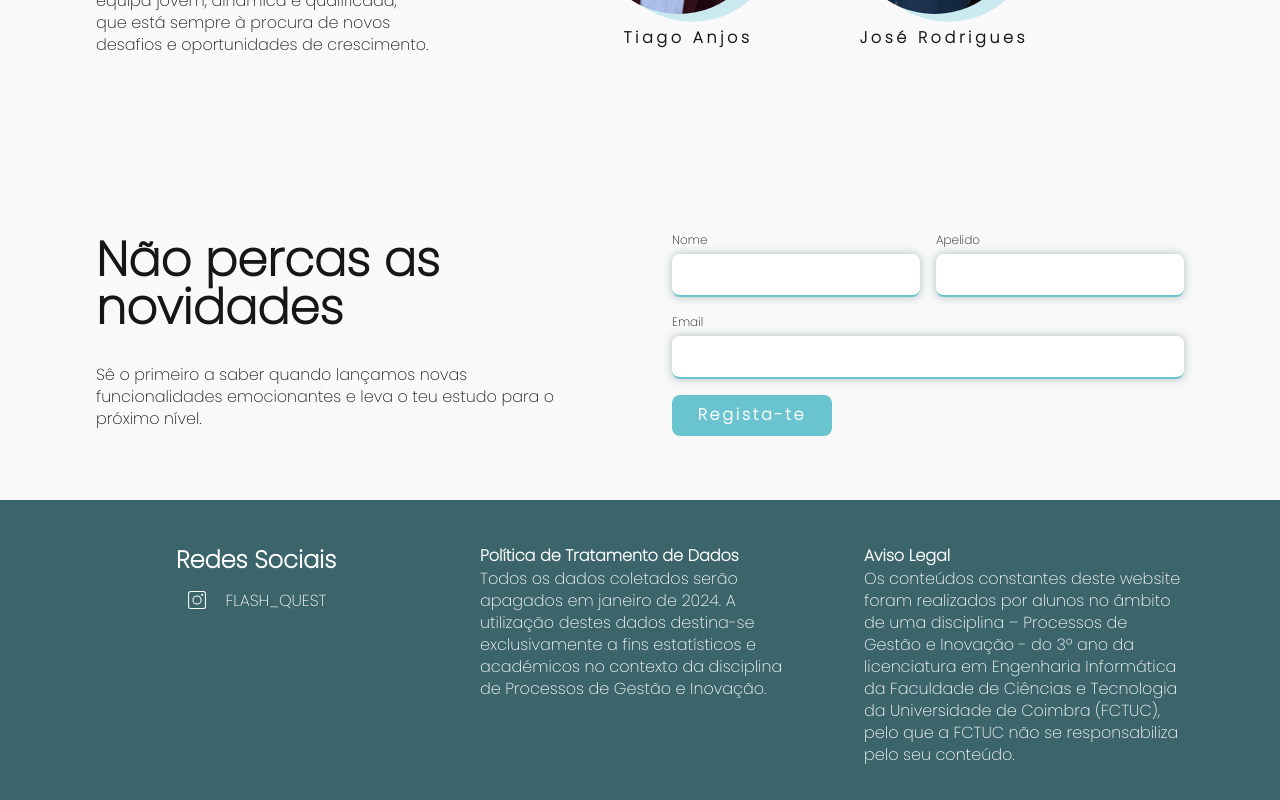
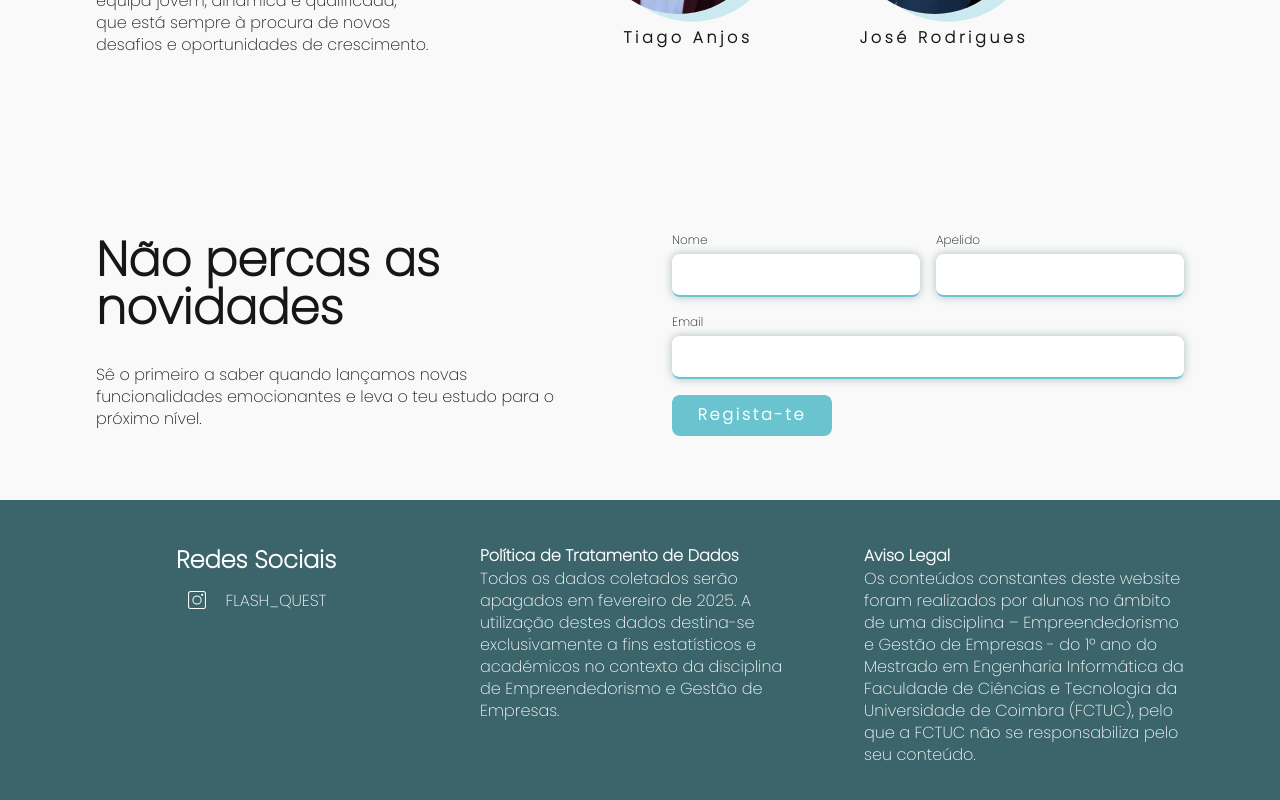
Before and after one commit to Curvu/FlashQuest, a React (Vite) app in the folder frontend/: page / in a window 1280 px wide. Shown: the part 2394-3194 px from the top of the page. Built offline with nearby package versions, Linux system fonts and the light colour scheme.

Commit message:
changing legal things

```diff
--- a/frontend/src/pages/Landing/index.jsx
+++ b/frontend/src/pages/Landing/index.jsx
@@ -233,18 +233,18 @@ export function Landing() {
         <div className={styles.dataNotice}>
           <h3>Política de Tratamento de Dados</h3>
           <p>
-            Todos os dados coletados serão apagados em janeiro de 2024. A
+            Todos os dados coletados serão apagados em fevereiro de 2025. A
             utilização destes dados destina-se exclusivamente a fins
-            estatísticos e académicos no contexto da disciplina de Processos de
-            Gestão e Inovação.
+            estatísticos e académicos no contexto da disciplina de
+            Empreendedorismo e Gestão de Empresas.
           </p>
         </div>
         <div className={styles.legalNotice}>
           <h3>Aviso Legal</h3>
           <p>
             Os conteúdos constantes deste website foram realizados por alunos no
-            âmbito de uma disciplina – Processos de Gestão e Inovação - do 3º
-            ano da licenciatura em Engenharia Informática da Faculdade de
+            âmbito de uma disciplina – Empreendedorismo e Gestão de Empresas - do 1º
+            ano do Mestrado em Engenharia Informática da Faculdade de
             Ciências e Tecnologia da Universidade de Coimbra (FCTUC), pelo que a
             FCTUC não se responsabiliza pelo seu conteúdo.
           </p>
```
